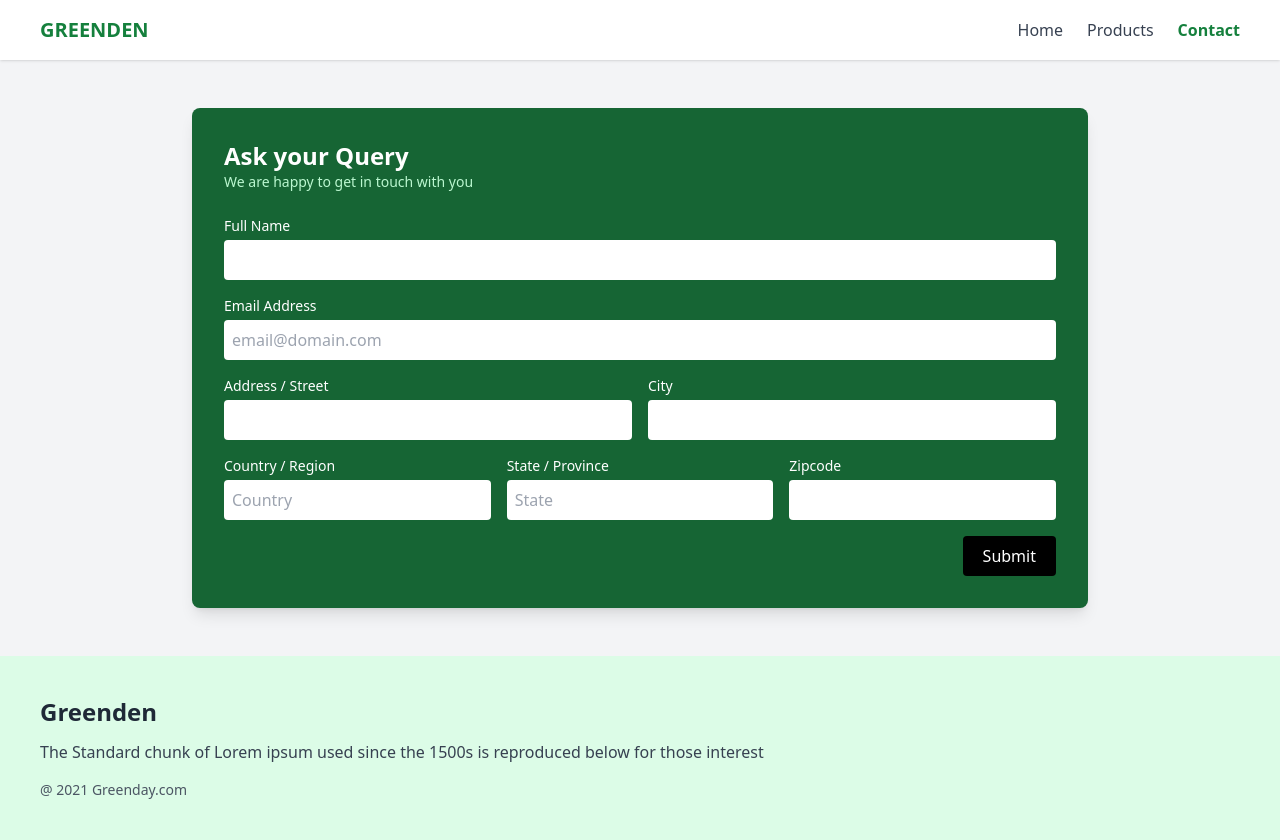
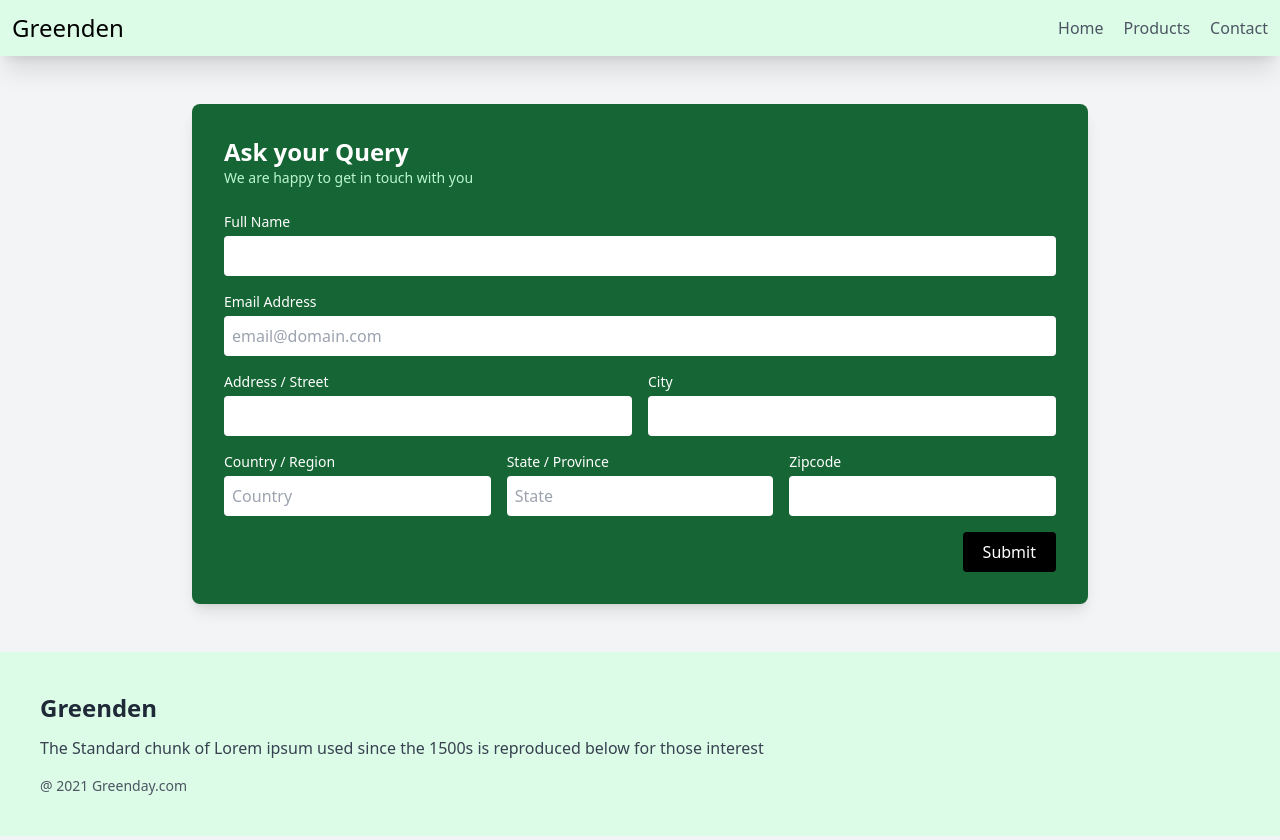
Before and after one commit to 1-lucifer/Greenden, a plain HTML site: page contact.html in a window 1280 px wide. Drawn offline with nearby package versions, Linux system fonts and the light colour scheme.

Commit message:
Update contact.html

```diff
--- a/contact.html
+++ b/contact.html
@@ -9,15 +9,36 @@
 
 <body class="bg-gray-100 flex flex-col min-h-screen">
 
-  <!-- Navbar -->
-  <nav class="flex justify-between items-center px-10 py-4 bg-white shadow">
-    <h1 class="text-xl font-bold text-green-700">GREENDEN</h1>
-    <ul class="flex gap-6 text-gray-700">
-      <li><a href="#">Home</a></li>
-      <li><a href="#">Products</a></li>
-      <li><a href="#" class="font-semibold text-green-700">Contact</a></li>
-    </ul>
-  </nav>
+  <!--Responsive Navbar-->
+    <nav class="bg-green-100 p-3 flex items-center justify-between shadow-xl sticky top-0 z-10">
+        <h1 class="text-2xl">Greenden</h1>
+
+        <svg id="menuicon" xmlns="http://www.w3.org/2000/svg" fill="none" viewBox="0 0 24 24" stroke-width="1.5" stroke="currentColor"
+            class="w-6 h-6 md:hidden">
+            <path stroke-linecap="round" stroke-linejoin="round" d="M3.75 6.75h16.5M3.75 12h16.5m-16.5 5.25h16.5" />
+        </svg>
+
+        <ul class="flex gap-5 text-gray-600 hidden md:flex">
+            <li><a href="./index.html" class="hover:text-black hover:underline">Home</a></li>
+            <li><a href="./product.html"  class="hover:text-black hover:underline">Products</a></li>
+            <li><a href="./contact.html"  class="hover:text-black hover:underline">Contact</a></li>
+        </ul>
+
+    </nav>
+
+    <!--Side navbar-->
+    <section id="sidenav" class="bg-green-100 fixed z-20 top-0 transition-all duration-1000" style="width: 50%;height: 100vh;right: -50%;">
+        <div class="text-right p-5">
+            <p id="closenav" class="inline cursor-pointer">X</p>
+        </div>
+        <ul class="flex flex-col gap-10 items-center  text-gray-600">
+            <li><a href="./index.html" class="hover:text-black hover:underline">Home</a></li>
+            <li><a href="./product.html"  class="hover:text-black hover:underline">Products</a></li>
+            <li><a href="./contact.html"  class="hover:text-black hover:underline">Contact</a></li>
+        </ul>
+    </section>
+
+
 
   <!-- Contact Section -->
   <div class="flex-grow flex justify-center items-center py-12 px-4">
```
